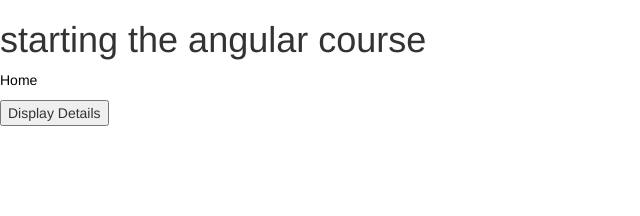
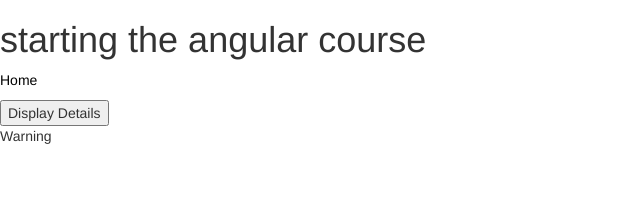
Before and after one commit to naralasrikanth/Angular-Learning, an Angular app in the folder demo/Demo/: page / in a window 1280 px wide. Shown: the top 216 px of the page, without its empty margins (0-640 px from the left). Built offline with nearby package versions, Linux system fonts and the light colour scheme.

Commit message:
ngswitch directive

```diff
--- a/demo/Demo/src/app/home/home.component.html
+++ b/demo/Demo/src/app/home/home.component.html
@@ -21,3 +21,12 @@
 [ngClass]="{textclr:password >=4}">
   {{password}}
 </div>
+<!-- ngSwitch -->
+<!-- mutiple conditions to be check
+it is similar to the switch statement like c#-->
+<div [ngSwitch]="status">
+    <p *ngSwitchCase="'warning'">Warning</p>
+    <p *ngSwitchCase="'alarm'">Alarm</p>
+    <p *ngSwitchDefault>Normal</p>
+
+</div>
--- a/demo/Demo/src/app/home/home.component.ts
+++ b/demo/Demo/src/app/home/home.component.ts
@@ -24,18 +24,22 @@
   colorCoding:object;
   showpassword:boolean=false;
   passwords=[];
+  status:string='warning';
 constructor(){
   this.colorCoding={
     color:'black'
   };
+  if(!this.status){
+    this.status='alarm';
+  }
 }
 changingColor() {
+
   this.colorCoding={
     color:'red'
   }
+
 }
-
-
 addingPassword() {
 this.showpassword=!this.showpassword;
   this.passwords.push(this.passwords.length);
```
